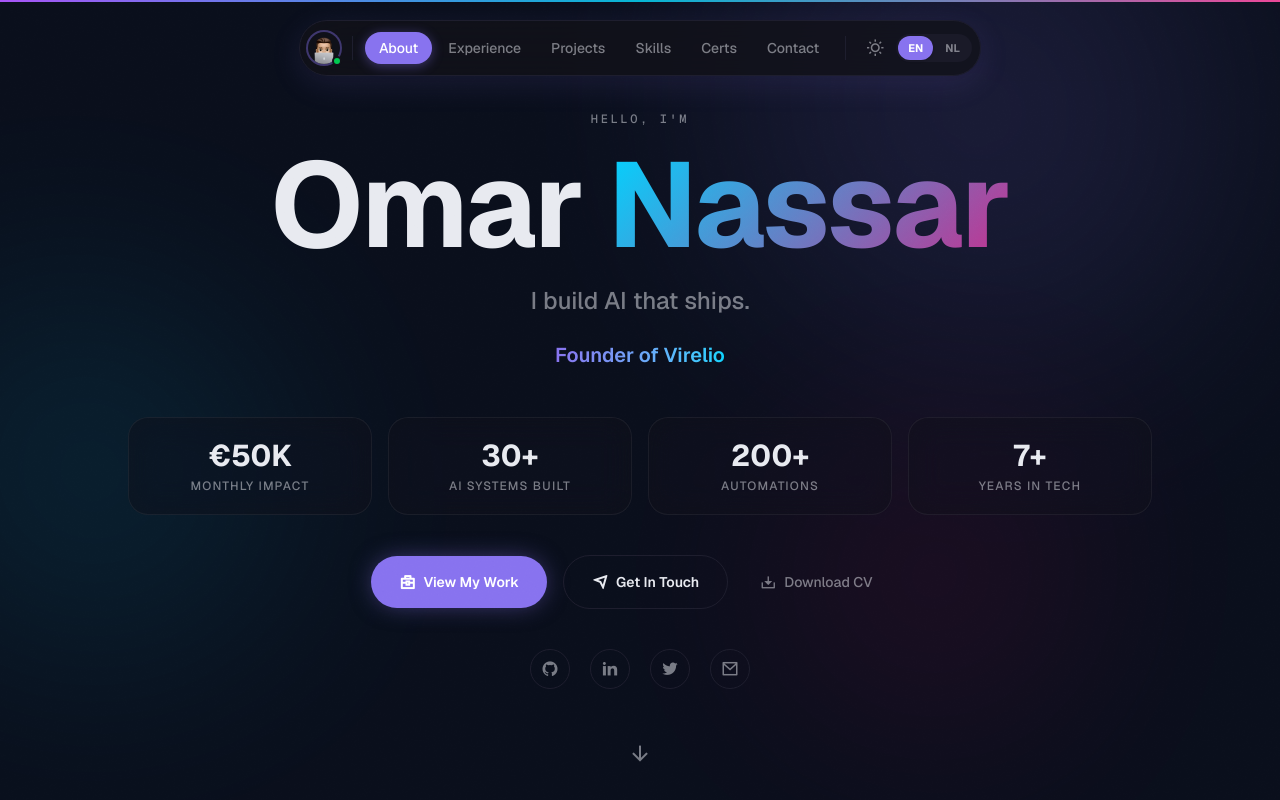
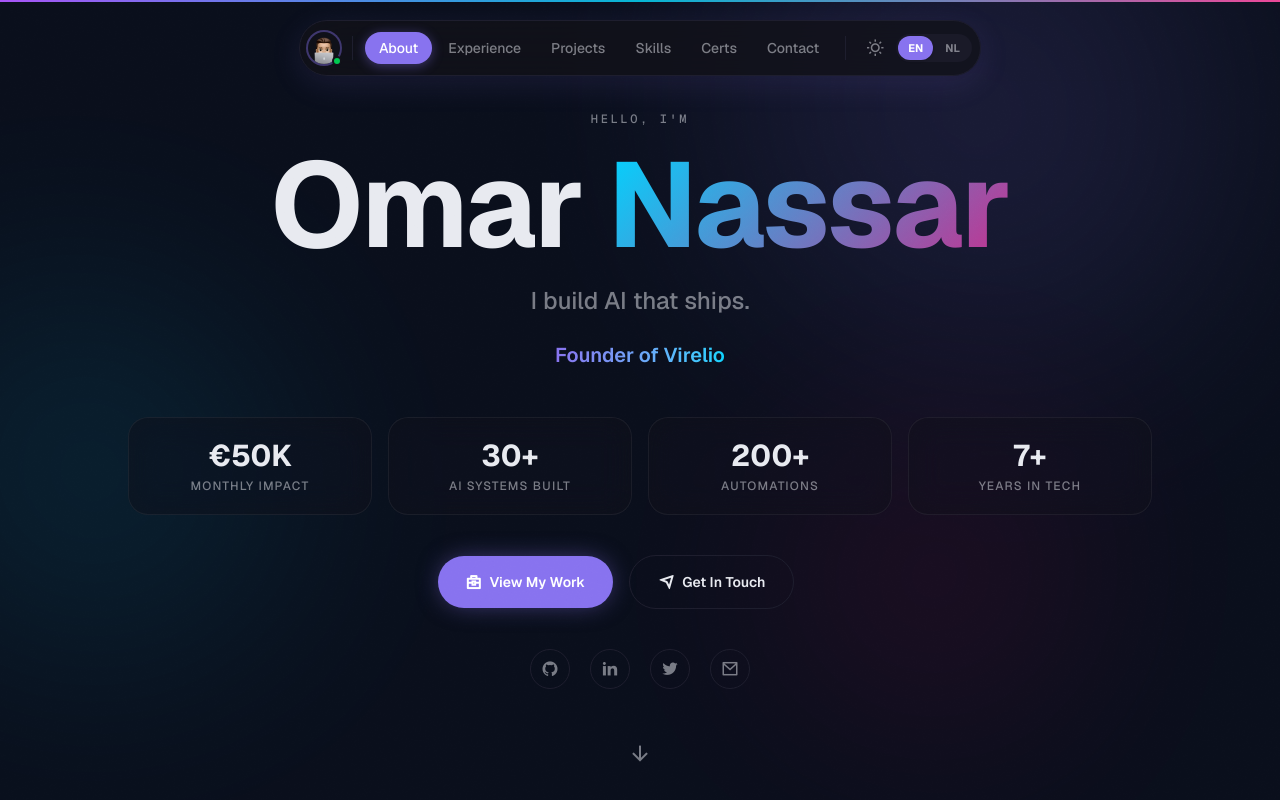
Before and after one commit to OmarNassar1127/new-portfolio-next, a Next.js app: page / in a window 1280 px wide. Shown: the top 800 px of the page. Built offline with nearby package versions, Linux system fonts and the light colour scheme.

Commit message:
more adjustments

```diff
--- a/components/sections/About.tsx
+++ b/components/sections/About.tsx
@@ -31,7 +31,7 @@ const socialProof = [
     label: { en: "LinkedIn", nl: "LinkedIn" },
   },
   {
-    href: personal.virelio.nl,
+    href: personal.virelio.site,
     icon: "ri-rocket-2-line",
     label: { en: "Virelio", nl: "Virelio" },
   },
--- a/components/sections/Hero.tsx
+++ b/components/sections/Hero.tsx
@@ -251,9 +251,9 @@ export default function Hero() {
               className="absolute bottom-1 left-4 right-4 h-px origin-left scale-x-0 bg-[var(--primary)] transition-transform duration-300 group-hover:scale-x-100"
               aria-hidden="true"
             />
-            <i className="ri-download-2-line text-base transition-transform duration-300 group-hover:-translate-y-0.5" />
+            {/* <i className="ri-download-2-line text-base transition-transform duration-300 group-hover:-translate-y-0.5" />
             Download CV
-            <i className="ri-arrow-right-up-line text-xs opacity-0 transition-all duration-300 group-hover:opacity-100 group-hover:translate-x-0.5 group-hover:-translate-y-0.5" />
+            <i className="ri-arrow-right-up-line text-xs opacity-0 transition-all duration-300 group-hover:opacity-100 group-hover:translate-x-0.5 group-hover:-translate-y-0.5" /> */}
           </a>
         </motion.div>
 
```
